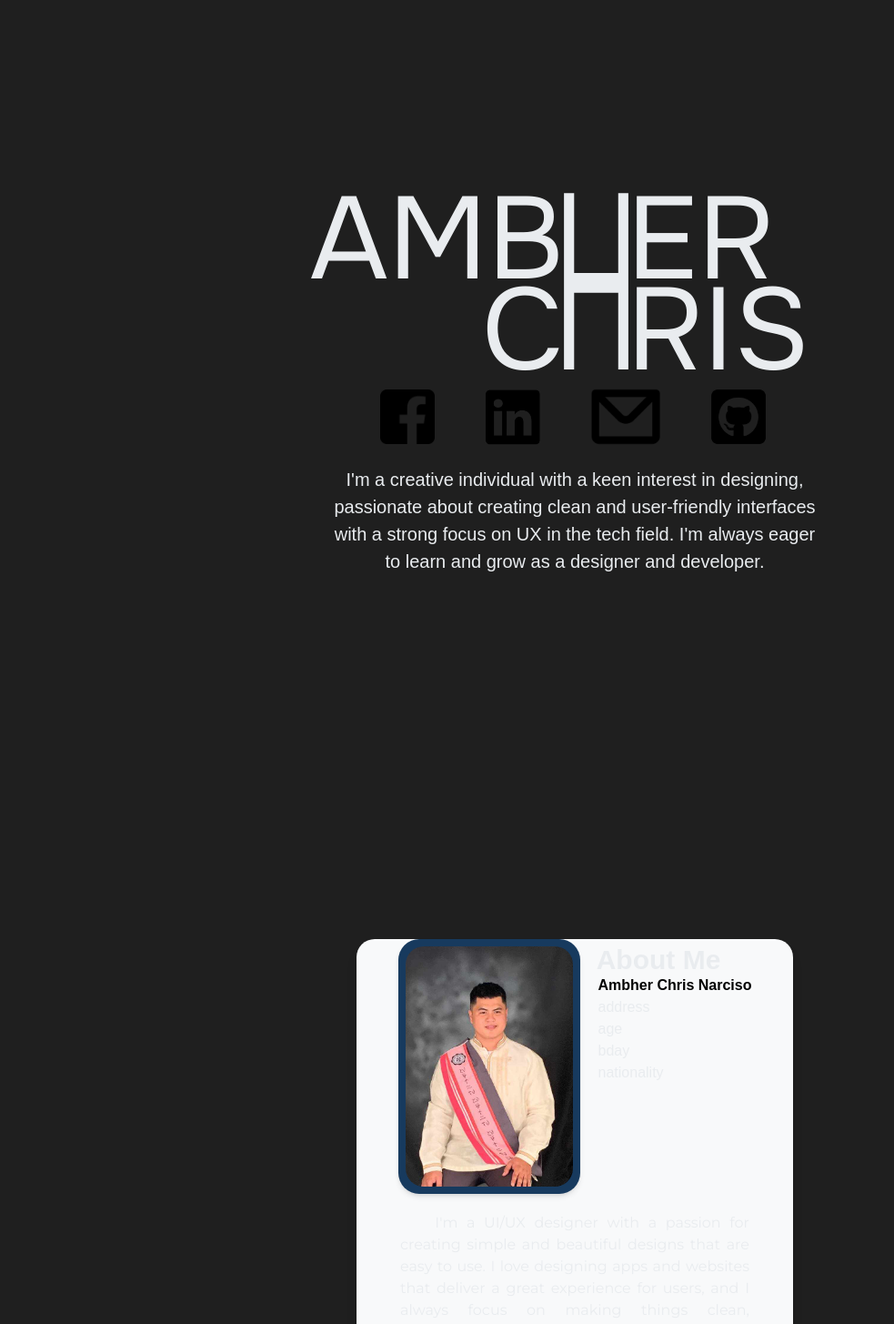
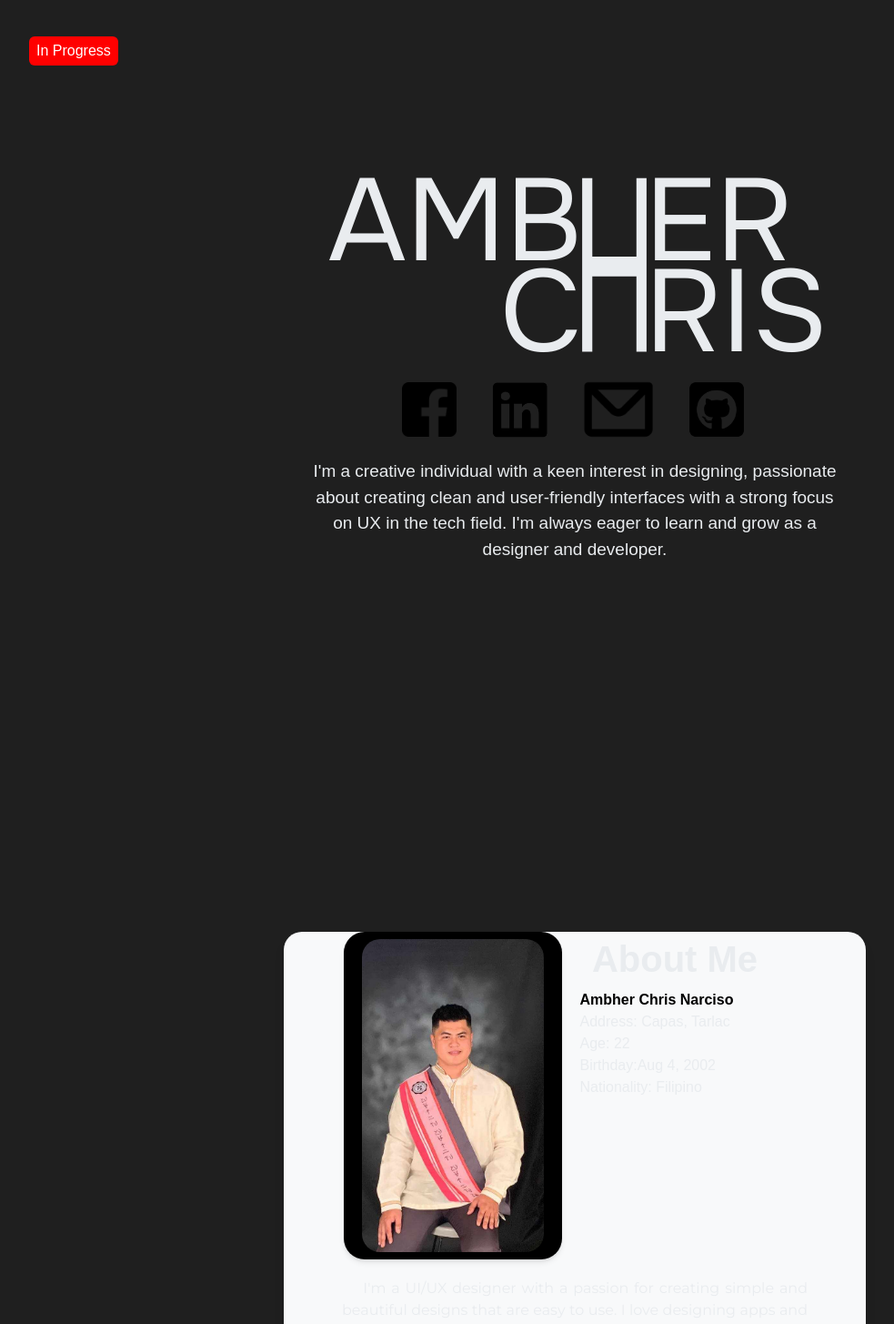
Before and after one commit to AmbherChris/AmbherChrisPortfolio, a Next.js app: page / in a window 1280 px wide. Shown: the top 1455 px of the page at 91% size, without its empty margins (8-991 px from the left). Built offline with nearby package versions, Linux system fonts and the light colour scheme.

Commit message:
mid screen half

```diff
--- a/src/app/Components/Skills.js
+++ /dev/null
@@ -1,10 +0,0 @@
-
-export default function Skills() {
-  return (
-    <div className="flex bg-amber-900 h-300 w-4/4 justify-center items-center">
-      <label> skills</label>
-
-
-    </div>
-  )
-}
--- a/src/app/Components/about.js
+++ b/src/app/Components/about.js
@@ -1,7 +1,7 @@
 import { skills } from "../db/db";
 import { aboutMe } from "../db/db";
 import { Hobby } from "../db/db";
-import Image from "next/image";
+
 
 export default function About() {
 
@@ -30,7 +30,7 @@ export default function About() {
                 <div className="personal_info_container">
                     {/* IMAGE SECTION */}
                     <div className="pic_container">
-                        <div className="bg-[url('/me.jpg')] bg-[size:170%] bg-[position:50%_50%] w-50 h-fill rounded-[20px]"></div>
+                        <div className="bg-[url('/me.jpg')] bg-[size:170%] bg-[position:50%_50%] w-50 h-full rounded-[20px]"></div>
                     </div>
 
 
@@ -38,10 +38,10 @@ export default function About() {
 
                     <div>
                         <p className="about_name">{aboutMe[0].myName}</p>
-                        <p>address</p>
-                        <p>age</p>
-                        <p>bday</p>
-                        <p>nationality</p>
+                        <p>Address: {aboutMe[0].address}</p>
+                        <p>Age: {aboutMe[0].age}</p>
+                        <p>Birthday:{aboutMe[0].bday}</p>
+                        <p>Nationality: {aboutMe[0].nationality}</p>
                     </div>
                 </div>
 
@@ -87,10 +87,6 @@ export default function About() {
 
             </div>
 
-
-
-
-
 <hr />
 
 
--- a/src/app/db/db.js
+++ b/src/app/db/db.js
@@ -74,8 +74,14 @@ export const skills = [
 
 export const aboutMe = [
     {
-        myName: "Ambher Chris Narciso"
+        myName: "Ambher Chris Narciso",
+        address: 'Capas, Tarlac',
+        age: "22",
+        bday: "Aug 4, 2002",
+        nationality: "Filipino"
+
     },
+
 
 ];
 
--- a/src/app/globals.css
+++ b/src/app/globals.css
@@ -123,8 +123,9 @@ body {
   @apply flex flex-col  max-h-full w-full items-center
 }
 .pic_container {
-  @apply flex justify-center   bg-[#173a5e]  z-4   p-2  rounded-[23px] text-center shadow-md left-23 w-fit h-80
+  @apply flex justify-center   bg-white  z-4   p-2  rounded-[23px] text-center shadow-md left-23 w-fit h-80
 }
+
 .about_word_container {
   @apply flex flex-col bg-[#f8f9fa] w-[20rem]  top-200  rounded-[20px] z-1 justify-center items-center  shadow-lg pb-5
 }
@@ -166,35 +167,35 @@ body {
 
   /*small home page style*/
   .name1 {
-    @apply text-9xl top-15 mr-18 w-200
+    @apply text-8xl top-15 mr-8 w-200
   }
 
   .name2 {
-    @apply text-9xl top-28 ml-12
+    @apply text-8xl top-25 ml-15
   }
 
   .name3 {
-    @apply text-9xl top-40 ml-39
+    @apply text-8xl top-34 ml-35
   }
 
   .icon_container {
-    @apply mt-67 gap-10
+    @apply mt-55 gap-6
   }
 
   .fb {
-    @apply h-15 w-auto mr-3
+    @apply h-12 w-auto mr-3
   }
   .linkedin {
-    @apply h-17 w-auto mb-[2px]
+    @apply h-14 w-auto mb-[2px]
   }
   .mail {
-    @apply h-25 w-auto
+    @apply h-20 w-auto
   }
   .github {
-    @apply h-17 w-auto
+    @apply h-14 w-auto
   }
   .home_words {
-  @apply text-center text-[20px] w-[550px] mt-1 h-50
+  @apply text-center text-[18px] w-[550px] mt-1 h-50
 }
 
   /*small about page style*/
@@ -216,7 +217,7 @@ body {
   }
 
   .pic_container {
-    @apply w-50 h-70
+    @apply w-50 h-70 bg-[blue]
   }
 
 
@@ -246,14 +247,107 @@ body {
 
 
 @media (min-width: 768px) {
-.name1 {
+
+  .name1 {
+    @apply text-9xl top-10 mr-8 w-200
+  }
+
+  .name2 {
+    @apply text-9xl top-[94px] ml-22 scale-y-211
+  }
+
+  .name3 {
+    @apply text-9xl top-35 ml-49
+  }
+
+  .icon_container {
+    @apply mt-65 gap-6
+  }
+
+
+ .fb {
+    @apply h-15 w-auto mr-3
+  }
+  .linkedin {
+    @apply h-17 w-auto mb-[2px]
+  }
+  .mail {
+    @apply h-25 w-auto
+  }
+  .github {
+    @apply h-17 w-auto
+  }
+  .home_words {
+  @apply text-center text-[19px] w-[590px] mt-1 h-50
+}
+
+  /*small about page style*/
+  .about_name {
+  @apply text-[16px] font-bold mt-16
+}
+
+.pic_container {
+  @apply flex justify-center   bg-white  z-4   p-2  rounded-[23px] text-center shadow-md ml-15 w-60 h-90
+}
+.personal_info_container{
+  @apply flex flex-row  gap-5 justify-start mr-35
+}
+.about_title {
+  @apply text-[40px] font-bold mt-80 ml-55 absolute z-10
+}
+  .about_word_container {
+    @apply w-[40rem] mt-80
+  }
+
+  .about_words {
+    @apply mt-5 text-[16px]
+  }
+
+
+
+
+  /*small skills page style*/
+
+  .skills_name_container {
+  @apply   w-auto h-auto px-4
+}
+
+.type_of_skills {
+  @apply text-[20px]
+}
+.skills_container {
+  @apply  w-full  h-auto pt-4 pb-11 pl-20
+}
+.skills_name {
+  @apply text-[16px]
+}
+.skills_icon {
+  @apply w-7 h-auto
+}
+
+
+
+
+
+
+
+
+
+
+.pic_container {
+  @apply bg-fuchsia-950
+}
+
 
 }
 
 
 
 
+@media (min-width: 1024px) {
+.pic_container {
+  @apply bg-black
 }
 
 
-@media (min-width: 1024px) {}
+}
--- a/src/app/page.js
+++ b/src/app/page.js
@@ -10,7 +10,7 @@ export default function Home() {
 
   <main className=" flex flex-col  w-full h-auto overflow-x-hidden">
 
-
+    <h4 className="bg-[red] absolute top-10 left-10 px-2 py-1 rounded-md text-[white]">In Progress</h4>
     <Landing />
     <About />
 
```
